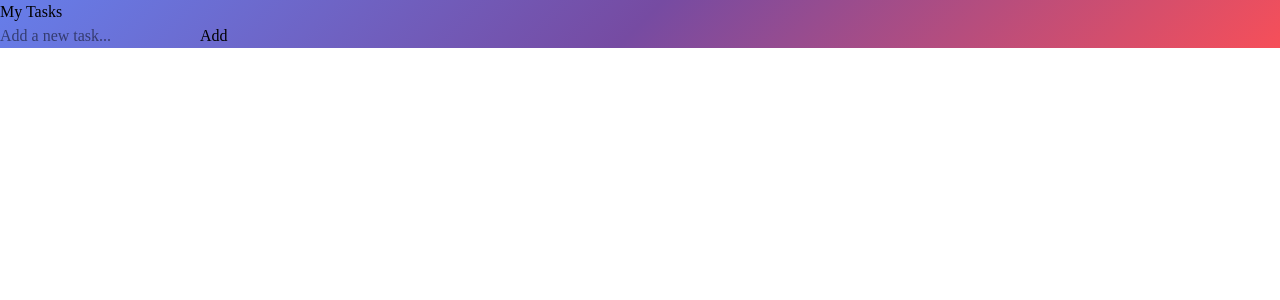
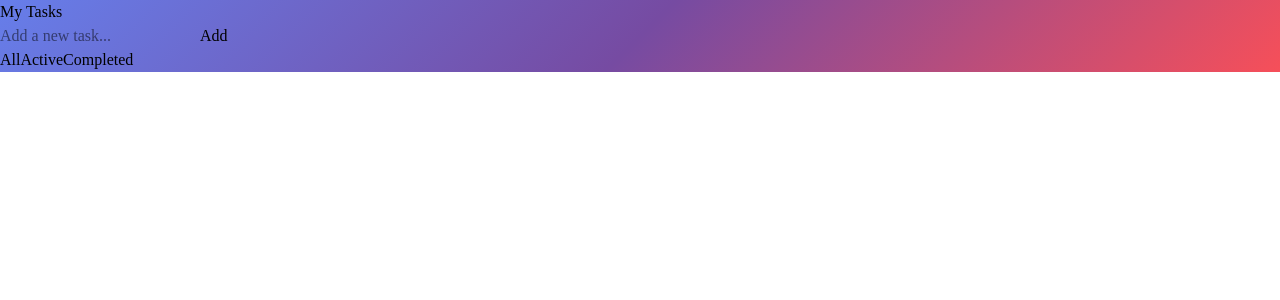
Before and after one commit to ShivamMissar/Task-Manager, a React (Vite) app in the folder TaskManager/: page / in a window 1280 px wide. Both pictures are taken after a click on the button "Start your day with a smile". Shown: the top 300 px of the page. Built offline with nearby package versions, Linux system fonts and the light colour scheme.

Commit message:
Added filters

```diff
--- a/TaskManager/src/App.jsx
+++ b/TaskManager/src/App.jsx
@@ -1,4 +1,4 @@
-import { useState,useEffect } from 'react'
+import { useState, useEffect } from 'react'
 import WelcomePage from './pages/welcomePage';
 import UserAddTasks from './pages/userTasks';
 
@@ -7,8 +7,7 @@ function App() {
   const [tasks, setTasks] = useState(() => {
     const saved = localStorage.getItem('task');
 
-    if(saved)
-    {
+    if (saved) {
       return JSON.parse(saved);
     }
 
@@ -16,6 +15,7 @@ function App() {
   });
   const [userInput, setUserInput] = useState('');
   const [startAddingTasks, setStartAddingTasks] = useState(false);
+  const [applyFilter, setFilter] = useState('All');
 
   useEffect(() => {
 
@@ -23,10 +23,10 @@ function App() {
 
   }, [tasks])
 
- function addTask()
-  {
 
-    if(userInput === '') return;
+  function addTask() {
+
+    if (userInput === '') return;
 
     const newTask = {
       id: Date.now(),
@@ -39,38 +39,53 @@ function App() {
   }
 
 
-  function toggleComplete(id)
-  {
+  function toggleComplete(id) {
     setTasks(tasks.map((task) => {
       console.log('completed');
-      if(task.id === id)
-      {
-        return{...task, completed: !task.completed}
+      if (task.id === id) {
+        return { ...task, completed: !task.completed }
       }
       return task;
     }))
   }
 
 
-  function deleteTask(id)
-  {
+  function deleteTask(id) {
     setTasks(tasks.filter((task) => task.id !== id));
   }
 
-  function getTaskClass(completed)
-  {
-    if(completed)
-    {
+  function getTaskClass(completed) {
+    if (completed) {
       return 'line-through text-gray-400'
     }
     return ''
   }
 
 
+  function getFilterClass(filter) {
+    const BASE = 'px-4 py-1.5 rounded-full text-xs font-semibold transition-all duration-200 '
+    if (applyFilter === filter) {
+      return BASE + 'bg-white text-purple-600'
+    }
+    return BASE + 'bg-white/20 text-white hover:bg-white/30'
+  }
 
-  if(!startAddingTasks){
-    return <WelcomePage onStartAdding={() => setStartAddingTasks(true)}/>
+  if (!startAddingTasks) {
+    return <WelcomePage onStartAdding={() => setStartAddingTasks(true)} />
   }
+
+  let filteredTask = tasks;
+
+  if (applyFilter === 'Active') {
+    filteredTask = tasks.filter((task) => task.completed === false)
+
+  }
+
+  if (applyFilter === 'Completed') {
+    filteredTask = tasks.filter((task) => task.completed === true);
+  }
+
+
 
   return (
     <div className="min-h-screen px-6 py-12"
@@ -97,9 +112,19 @@ function App() {
           </button>
         </div>
 
+
+        <div className='flex gap-2 justify-center'>
+          {['All', 'Active', 'Completed'].map((filter) => (
+            <button key={filter} onClick={() => setFilter(filter)} className={getFilterClass(filter)}>{filter}</button>
+          ))}
+        </div>
+
+
         {/* Task list */}
         <div className="flex flex-col gap-3">
-        {tasks.map((task) => (
+
+
+          {filteredTask.map((task) => (
             <div key={task.id} className="bg-white rounded-2xl px-6 py-4 flex items-center justify-between shadow-md">
               <p className={getTaskClass(task.completed)}>{task.title}</p>
               <div className="flex gap-2">
```
Lines whose indentation alone changed are shown as unchanged.
